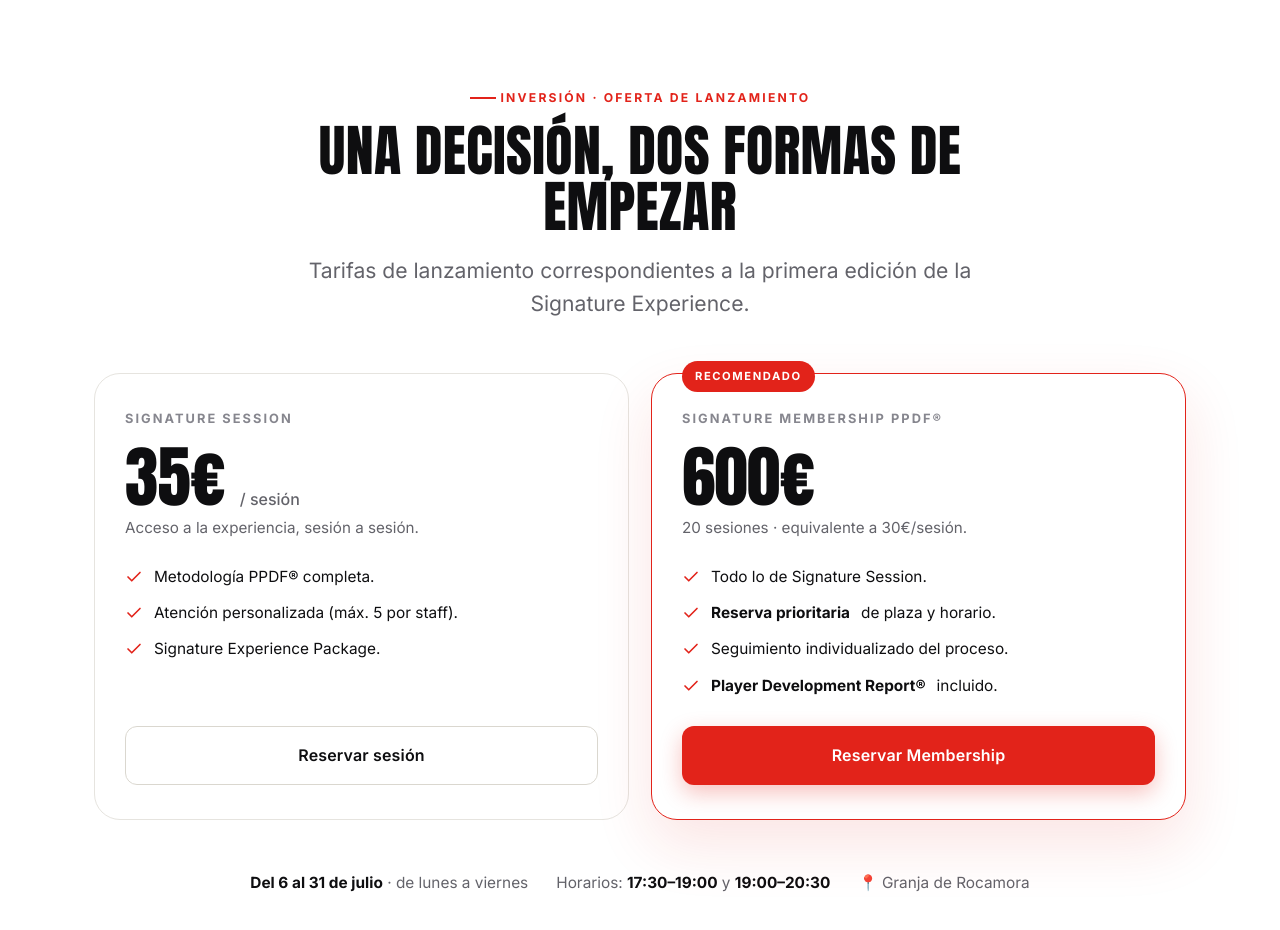
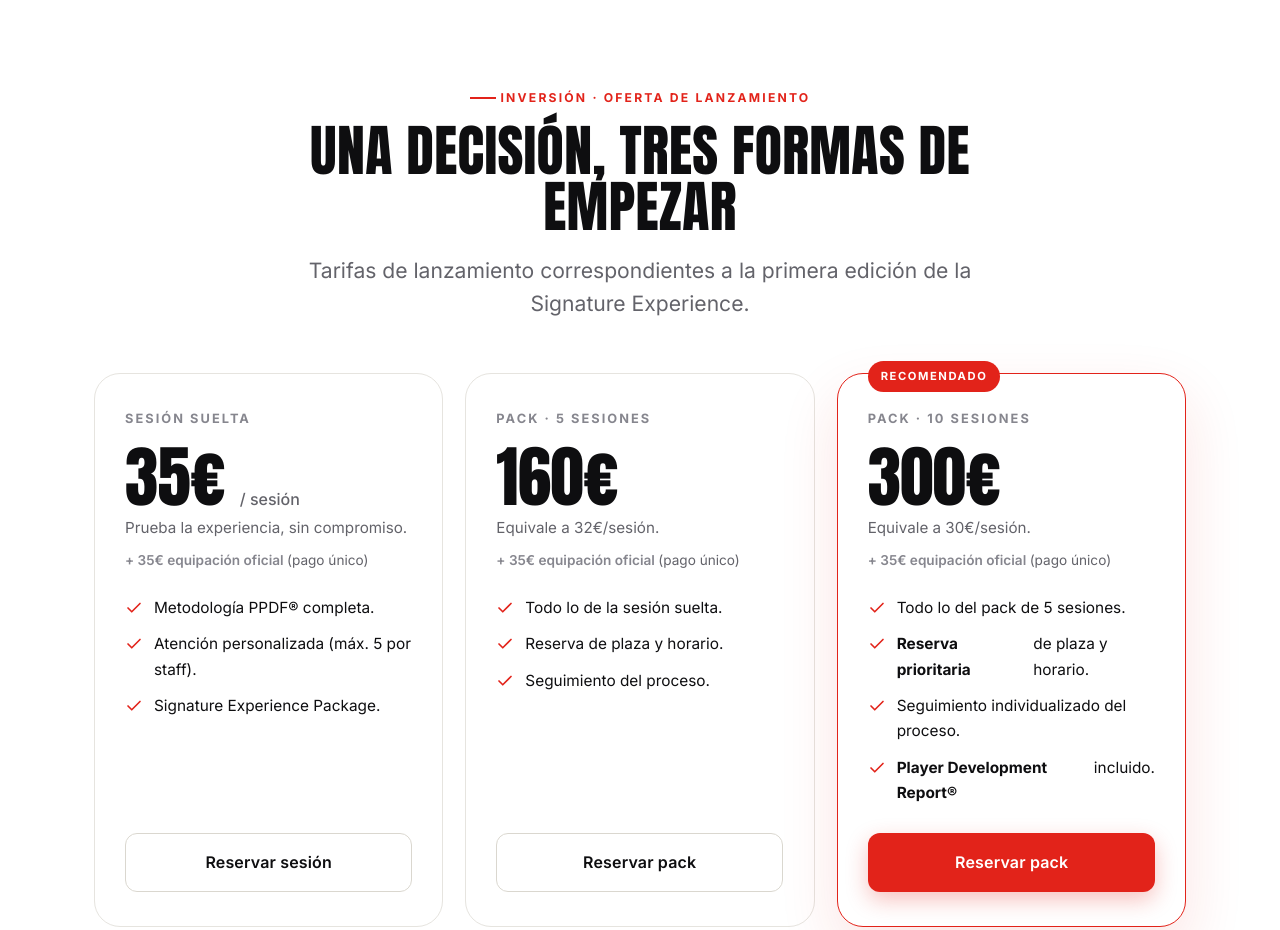
Before and after one commit to Sedra19-rgb/academia-rayo-alicante, a website: page index.html in a window 1280 px wide. Shown: the part 6080-7010 px from the top of the page. Drawn offline with Linux system fonts and the light colour scheme.

Commit message:
feat(precio): 3 tramos (sesion suelta 35, pack 5 160, pack 10 300) + equipacion 35
- Inversion pasa de 2 tarifas a 3: Sesion suelta 35/sesion, Pack 5 sesiones 160 (32/ses),
  Pack 10 sesiones 300 (30/ses, recomendado, incluye Player Development Report).
- Nota '+ 35 equipacion oficial (pago unico)' en cada tarjeta.
- Grid a 3 columnas (>=900px) / 2 (>=720px) / 1 (movil). Titulo: 'tres formas de empezar'.

Co-Authored-By: Claude Opus 4.8 <noreply@anthropic.com>

```diff
--- a/assets/css/styles.css
+++ b/assets/css/styles.css
@@ -341,13 +341,16 @@ h1, h2, h3 { line-height: 1.08; letter-spacing: -.01em; font-weight: 800; }
 .price__amount { font-family: var(--font-display); font-size: clamp(3rem, 7vw, 4.2rem); line-height: 1; margin: 14px 0 4px; letter-spacing: -.01em; }
 .price__amount small { font-family: var(--font-sans); font-size: 1rem; font-weight: 500; color: var(--mute); letter-spacing: 0; }
 .price__per { color: var(--mute); font-size: .95rem; }
+.price__equip { margin: 9px 0 0; font-size: .85rem; font-weight: 600; color: var(--mute-2); }
+.price__equip span { font-weight: 400; color: var(--mute); }
 .price__list { margin: 24px 0 28px; display: grid; gap: 11px; }
 .price__list li { display: flex; gap: 11px; align-items: flex-start; font-size: .96rem; }
 .price__list svg { flex: none; color: var(--rayo); margin-top: 4px; }
 .price .btn { margin-top: auto; }
 .price__schedule { margin-top: 50px; display: flex; flex-wrap: wrap; gap: 14px 28px; justify-content: center; text-align: center; color: var(--mute); font-size: .96rem; }
 .price__schedule b { color: var(--text); }
-@media (min-width: 820px) { .prices { grid-template-columns: 1fr 1fr; } }
+@media (min-width: 720px) and (max-width: 899px) { .prices { grid-template-columns: 1fr 1fr; } }
+@media (min-width: 900px) { .prices { grid-template-columns: repeat(3, 1fr); } }
 
 /* ---------- Acceso exclusivo ---------- */
 .exclusive { text-align: center; max-width: 760px; margin-inline: auto; }
--- a/index.html
+++ b/index.html
@@ -289,15 +289,16 @@
       <div class="container">
         <div class="section-head reveal" style="margin-inline:auto;text-align:center;">
           <span class="eyebrow eyebrow--center">Inversión · Oferta de lanzamiento</span>
-          <h2 class="h2">Una decisión, dos formas de empezar</h2>
+          <h2 class="h2">Una decisión, tres formas de empezar</h2>
           <p class="lead" style="margin-inline:auto;">Tarifas de lanzamiento correspondientes a la primera edición de la Signature Experience.</p>
         </div>
 
         <div class="prices">
           <article class="price reveal">
-            <span class="price__name">Signature Session</span>
+            <span class="price__name">Sesión suelta</span>
             <div class="price__amount">35€ <small>/ sesión</small></div>
-            <p class="price__per">Acceso a la experiencia, sesión a sesión.</p>
+            <p class="price__per">Prueba la experiencia, sin compromiso.</p>
+            <p class="price__equip">+ 35€ equipación oficial <span>(pago único)</span></p>
             <ul class="price__list">
               <li><svg width="18" height="18" viewBox="0 0 24 24" fill="none" stroke="currentColor" stroke-width="2.2" stroke-linecap="round" stroke-linejoin="round"><path d="M20 6 9 17l-5-5"/></svg> Metodología PPDF® completa.</li>
               <li><svg width="18" height="18" viewBox="0 0 24 24" fill="none" stroke="currentColor" stroke-width="2.2" stroke-linecap="round" stroke-linejoin="round"><path d="M20 6 9 17l-5-5"/></svg> Atención personalizada (máx. 5 por staff).</li>
@@ -306,18 +307,32 @@
             <a href="#reservar" class="btn btn--ghost btn--block">Reservar sesión</a>
           </article>
 
+          <article class="price reveal">
+            <span class="price__name">Pack · 5 sesiones</span>
+            <div class="price__amount">160€</div>
+            <p class="price__per">Equivale a 32€/sesión.</p>
+            <p class="price__equip">+ 35€ equipación oficial <span>(pago único)</span></p>
+            <ul class="price__list">
+              <li><svg width="18" height="18" viewBox="0 0 24 24" fill="none" stroke="currentColor" stroke-width="2.2" stroke-linecap="round" stroke-linejoin="round"><path d="M20 6 9 17l-5-5"/></svg> Todo lo de la sesión suelta.</li>
+              <li><svg width="18" height="18" viewBox="0 0 24 24" fill="none" stroke="currentColor" stroke-width="2.2" stroke-linecap="round" stroke-linejoin="round"><path d="M20 6 9 17l-5-5"/></svg> Reserva de plaza y horario.</li>
+              <li><svg width="18" height="18" viewBox="0 0 24 24" fill="none" stroke="currentColor" stroke-width="2.2" stroke-linecap="round" stroke-linejoin="round"><path d="M20 6 9 17l-5-5"/></svg> Seguimiento del proceso.</li>
+            </ul>
+            <a href="#reservar" class="btn btn--ghost btn--block">Reservar pack</a>
+          </article>
+
           <article class="price price--feat reveal">
             <span class="price__tag">Recomendado</span>
-            <span class="price__name">Signature Membership PPDF®</span>
-            <div class="price__amount">600€</div>
-            <p class="price__per">20 sesiones · equivalente a 30€/sesión.</p>
+            <span class="price__name">Pack · 10 sesiones</span>
+            <div class="price__amount">300€</div>
+            <p class="price__per">Equivale a 30€/sesión.</p>
+            <p class="price__equip">+ 35€ equipación oficial <span>(pago único)</span></p>
             <ul class="price__list">
-              <li><svg width="18" height="18" viewBox="0 0 24 24" fill="none" stroke="currentColor" stroke-width="2.2" stroke-linecap="round" stroke-linejoin="round"><path d="M20 6 9 17l-5-5"/></svg> Todo lo de Signature Session.</li>
+              <li><svg width="18" height="18" viewBox="0 0 24 24" fill="none" stroke="currentColor" stroke-width="2.2" stroke-linecap="round" stroke-linejoin="round"><path d="M20 6 9 17l-5-5"/></svg> Todo lo del pack de 5 sesiones.</li>
               <li><svg width="18" height="18" viewBox="0 0 24 24" fill="none" stroke="currentColor" stroke-width="2.2" stroke-linecap="round" stroke-linejoin="round"><path d="M20 6 9 17l-5-5"/></svg> <b>Reserva prioritaria</b> de plaza y horario.</li>
               <li><svg width="18" height="18" viewBox="0 0 24 24" fill="none" stroke="currentColor" stroke-width="2.2" stroke-linecap="round" stroke-linejoin="round"><path d="M20 6 9 17l-5-5"/></svg> Seguimiento individualizado del proceso.</li>
               <li><svg width="18" height="18" viewBox="0 0 24 24" fill="none" stroke="currentColor" stroke-width="2.2" stroke-linecap="round" stroke-linejoin="round"><path d="M20 6 9 17l-5-5"/></svg> <b>Player Development Report®</b> incluido.</li>
             </ul>
-            <a href="#reservar" class="btn btn--primary btn--block">Reservar Membership</a>
+            <a href="#reservar" class="btn btn--primary btn--block">Reservar pack</a>
           </article>
         </div>
 
```
